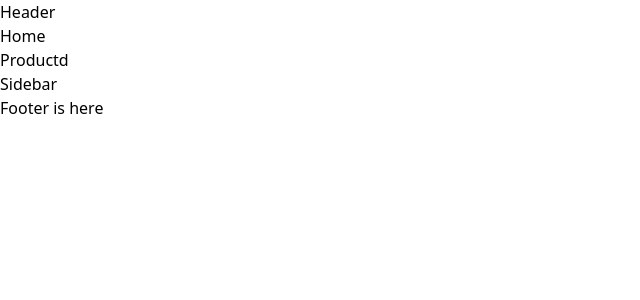
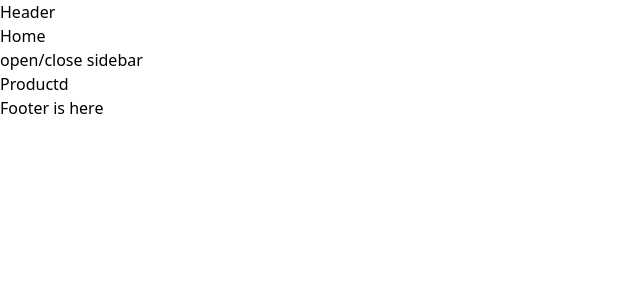
Before and after one commit to maleksahil/E-Commerce-website-using-Fake-API-Store, a React (Vite) app: page /product in a window 1280 px wide. Shown: the top 300 px of the page, without its empty margins (0-640 px from the left). Built offline with nearby package versions, Linux system fonts and the light colour scheme; no server answers.

Commit message:
fake-api

```diff
--- a/src/components/Header.jsx
+++ b/src/components/Header.jsx
@@ -1,10 +1,13 @@
-import React from 'react'
+import React, { useContext } from 'react'
 import { Link } from 'react-router-dom'
+import { SidebarContext } from '../contexts/SidebarContext'
 const Header = () => {
+  const {setIsOpen} = useContext(SidebarContext);
   return (
     <div>
       <h1>Header</h1>
       <Link to="/">Home</Link>
+      <div onClick={()=> setIsOpen(!isOpen)}>open/close sidebar</div>
     </div>
   )
 }
--- a/src/components/Sidebar.jsx
+++ b/src/components/Sidebar.jsx
@@ -1,11 +1,20 @@
-import React from 'react'
+import React, { useContext } from 'react';
+import { FiTrash2 } from 'react-icons/fi';
+import { IoMdArrowForward } from 'react-icons/io';
+import { Link } from 'react-router-dom';
+import CartItem from "../components/CartItem";
+import { SidebarContext } from '../contexts/SidebarContext';
 
 const Sidebar = () => {
+  const { isOpen, handleClose } = useContext(SidebarContext);
+
   return (
-    <div>
-      <h1>Sidebar</h1>
+    <div className={`${isOpen ? 'right-0' : '-right-full'} w-full bg-white fixed top-0 h-full shadow-2xl md:w-[35vw] xl:max-w-[30vw] transition-all duration-300 z-20 px-4 lg:px-[35px]`}>
+
+      Sidebar
+      {/* Add your sidebar content here */}
     </div>
-  )
-}
+  );
+};
 
-export default Sidebar
+export default Sidebar;
--- a/src/contexts/SidebarContext.jsx
+++ b/src/contexts/SidebarContext.jsx
@@ -0,0 +1,16 @@
+import React, { createContext, useState } from 'react'
+//create context
+
+export const SidebarContext = createContext();
+
+const SidebarProvider = ({children}) => {
+    //sidebar state
+    const [isOpen, setIsOpen] = useState(false)
+
+    const handleClose = () =>{
+        setIsOpen(false);
+    }
+  return <SidebarContext.Provider value={{isOpen, setIsOpen, handleClose}}>{children}</SidebarContext.Provider>
+}
+
+export default SidebarProvider
--- a/src/main.jsx
+++ b/src/main.jsx
@@ -1,15 +1,16 @@
-import { StrictMode } from 'react'
-import { createRoot } from 'react-dom/client'
-import './index.css'
-import App from './App.jsx'
-import ProductProvider from "./contexts/ProductContext.jsx"
+import { StrictMode } from "react";
+import { createRoot } from "react-dom/client";
+import "./index.css";
+import App from "./App.jsx";
+import ProductProvider from "./contexts/ProductContext.jsx";
+import SidebarProvider from "./contexts/SidebarContext.jsx";
 
-createRoot(document.getElementById('root')).render(
-
-<ProductProvider>
-  <StrictMode>
-    <App />
-  </StrictMode>
-</ProductProvider>
-
-)
+createRoot(document.getElementById("root")).render(
+  <SidebarProvider>
+    <ProductProvider>
+      <StrictMode>
+        <App />
+      </StrictMode>
+    </ProductProvider>
+  </SidebarProvider>
+);
```
